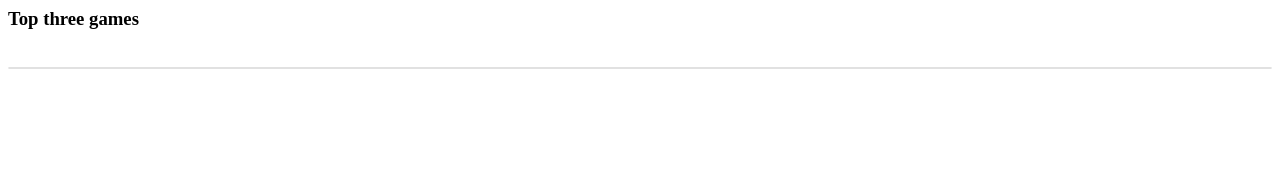
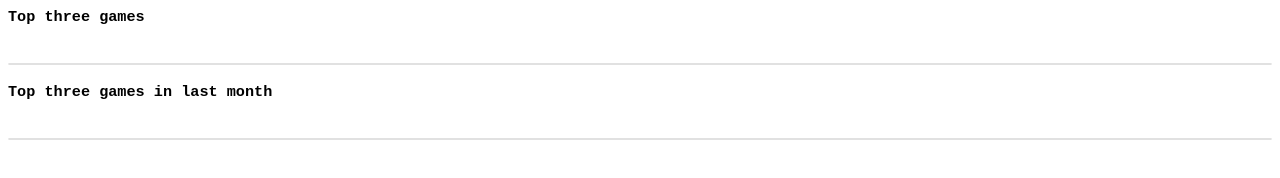
Before and after one commit to Lazu13/Cocoamphoactate_frontend, a website: page app/home/top-games.html in a window 1280 px wide. Drawn offline with Linux system fonts and the light colour scheme; files that its build step writes are made by us from their sources.

Commit message:
Home page final look

```diff
--- a/app/home/top-games.html
+++ b/app/home/top-games.html
@@ -1,13 +1,13 @@
 <link href="home/top-games.css" rel="stylesheet">
 <div class="container">
-    <h3>Top three games</h3><br/>
+    <h3><kbd>Top three games</kbd></h3><br/>
     <div class="row">
         <div class="row">
         </div>
-        <div id="carousel-example" class="carousel slide hidden-xs" data-ride="carousel">
+        <div class="carousel slide hidden-xs" data-ride="carousel">
             <div class="carousel-inner">
                 <div class="item active">
-                    <div class="row"  ng-controller="HomeCtrl">
+                    <div class="row" ng-controller="HomeCtrl">
                         <div class="col-md-4" ng-repeat="sampleGame in games">
                             <div class="col-item">
                                 <div ng-include="'home/top-game.html'"></div>
@@ -18,4 +18,22 @@
             </div>
         </div>
     </div>
+    <h3><kbd>Top three games in last month</kbd></h3><br/>
+    <div class="row">
+        <div class="row">
+        </div>
+        <div class="carousel slide hidden-xs" data-ride="carousel">
+            <div class="carousel-inner">
+                <div class="item active">
+                    <div class="row" ng-controller="HomeCtrl">
+                        <div class="col-md-4" ng-repeat="sampleGame in games_last_month">
+                            <div class="col-item">
+                                <div ng-include="'home/top-game.html'"></div>
+                            </div>
+                        </div>
+                    </div>
+                </div>
+            </div>
+        </div>
+    </div>
 </div>
```
Also changed, not shown: app/home/navigation-bar.html (+3 -3 lines).
